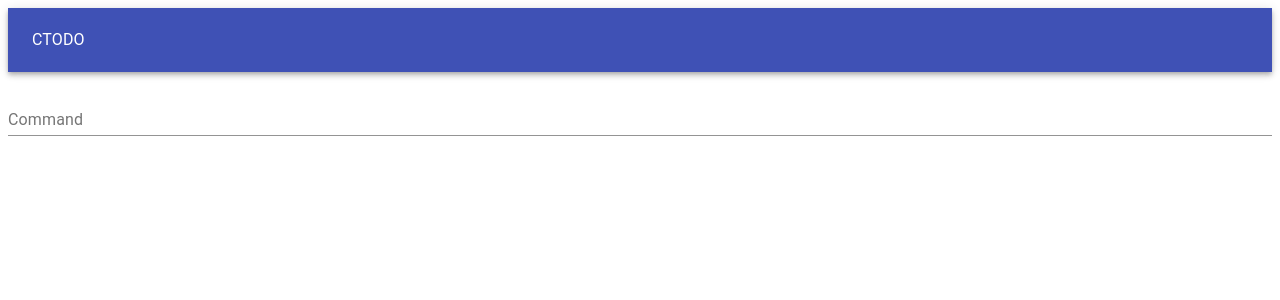
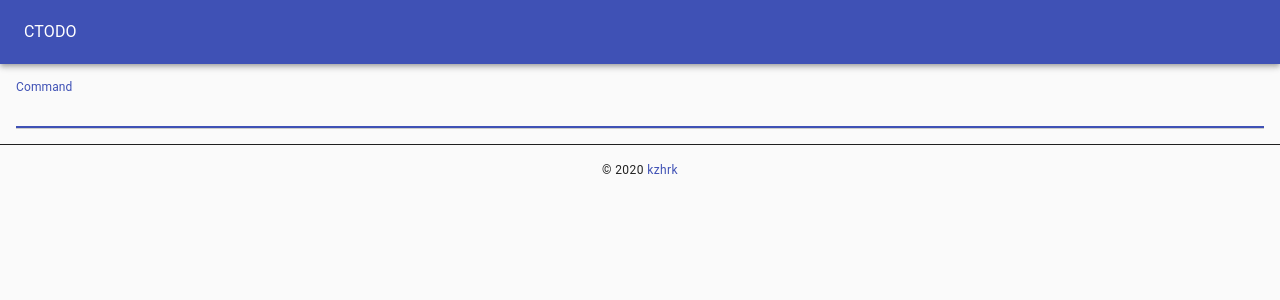
Before and after one commit to kzhrk/ctodo, a Next.js app: page / in a window 1280 px wide. Shown: the top 300 px of the page. Built offline with nearby package versions, Linux system fonts and the light colour scheme.

Commit message:
impl command palette

```diff
--- a/components/CommandPalette.tsx
+++ b/components/CommandPalette.tsx
@@ -1,18 +1,15 @@
 import React, { FormEvent, useState, useEffect } from "react";
 import { List, ListItem, ListItemText, TextField } from "@material-ui/core";
-import { actionCreators as todoActionCreators } from "../stores/todo";
 import { actionCreators as commandActionCreators } from "../stores/command";
 import { connect } from "react-redux";
+import { ListItemStyles, ListWrapStyles, ListStyles } from "../styles";
 
-const { createTodo, deleteTodo } = todoActionCreators;
 const { setCommand, resetCommand } = commandActionCreators;
 
 type Props = {
   command: CommandStore.Command | null;
-  createTodo: (todo: TodoStore.Todo) => void;
-  deleteTodo: (index: number) => void;
-  setCommand: (command: CommandStore.Command) => void;
-  resetCommand: () => void;
+  setCommand: CommandStore.ActionCreators["setCommand"];
+  resetCommand: CommandStore.ActionCreators["resetCommand"];
 };
 
 type DefaultCommand = {
@@ -30,13 +27,24 @@ const CommandPalette: React.FC<Props> = (props) => {
       label: "Delete Todo",
       command: "delete",
     },
-    {
-      label: "Done Todo",
-      command: "done",
-    },
   ];
+
+  let inputRef: HTMLInputElement;
+
+  const listItemStyles = ListItemStyles();
+  const listWrapStyles = ListWrapStyles();
+  const listStyles = ListStyles();
+
   const [typedCommand, setTypedCommand] = useState("");
-  const [commandList, setCommandList] = useState([] as any[]);
+  const [commandList, setCommandList] = useState([] as DefaultCommand[]);
+  const [currentIndex, setCurrentIndex] = useState(0);
+
+  useEffect(() => {
+    if (inputRef) {
+      inputRef.focus();
+    }
+  });
+
   useEffect(() => {
     setCommandList(
       defaultCommandList.filter((command) => {
@@ -44,6 +52,8 @@ const CommandPalette: React.FC<Props> = (props) => {
         return command.label.toLowerCase().indexOf(typedCommand) !== -1;
       })
     );
+
+    setCurrentIndex(0);
   }, [typedCommand]);
 
   const handleSbumit = (e: FormEvent<HTMLFormElement>): void => {
@@ -58,15 +68,40 @@ const CommandPalette: React.FC<Props> = (props) => {
   const handleClickCommand = (command: CommandStore.Command): void => {
     switch (command) {
       case "add": {
+        setCommandList([]);
         props.setCommand(command);
         break;
       }
       case "delete": {
+        setCommandList([]);
         props.setCommand(command);
         break;
       }
       default:
         break;
+    }
+  };
+
+  const handleKeyDownInput = (
+    e: React.KeyboardEvent<HTMLInputElement>
+  ): void => {
+    const key = e.key.toLowerCase();
+
+    if (commandList.length === 0) return;
+
+    if (key === "enter") {
+      const command: CommandStore.Command = commandList[currentIndex].command;
+
+      if (command) {
+        setCommandList([]);
+        props.setCommand(command);
+      }
+    } else if (key === "arrowup") {
+      currentIndex > 0 ? setCurrentIndex(currentIndex - 1) : setCurrentIndex(0);
+    } else if (key === "arrowdown") {
+      currentIndex < commandList.length - 1
+        ? setCurrentIndex(currentIndex + 1)
+        : setCurrentIndex(commandList.length - 1);
     }
   };
 
@@ -78,14 +113,24 @@ const CommandPalette: React.FC<Props> = (props) => {
         id="command"
         label="Command"
         fullWidth={true}
-        margin="normal"
+        margin="none"
         placeholder="Type command"
         onInput={handleInput}
+        onKeyDownCapture={handleKeyDownInput}
+        inputRef={(node) => {
+          inputRef = node;
+        }}
       />
-      <List>
-        {commandList.map((command) => {
+      <div className={listWrapStyles.default}>
+        <List disablePadding className={listStyles.default}>
+          {commandList.map((command, commandIndex) => {
             return (
-            <ListItem dense button key={command.command}>
+              <ListItem
+                key={command.command}
+                className={
+                  commandIndex === currentIndex ? listItemStyles.current : ""
+                }
+              >
                 <ListItemText
                   primary={command.label}
                   onClick={() => handleClickCommand(command.command)}
@@ -94,6 +139,7 @@ const CommandPalette: React.FC<Props> = (props) => {
             );
           })}
         </List>
+      </div>
     </form>
   );
 };
@@ -105,8 +151,6 @@ const mapStateToProps = (state: State) => {
 };
 
 export default connect(mapStateToProps, {
-  createTodo,
-  deleteTodo,
   setCommand,
   resetCommand,
 })(CommandPalette);
--- a/components/InputPalette.tsx
+++ b/components/InputPalette.tsx
@@ -1,48 +1,189 @@
-import React, { FormEvent, useEffect } from "react";
+import React, { useEffect, useState } from "react";
 import { connect } from "react-redux";
 import { List, ListItem, ListItemText, TextField } from "@material-ui/core";
+import { v4 as uuidv4 } from "uuid";
+import { actionCreators as commandActionCreators } from "../stores/command";
+import { actionCreators as todoActionCreators } from "../stores/todo";
+import { ListItemStyles, ListWrapStyles, ListStyles } from "../styles";
+
+const { resetCommand } = commandActionCreators;
+const { createTodo, deleteTodo } = todoActionCreators;
 
 type Props = {
   command: CommandStore.State["command"];
+  todoList: TodoStore.State["todoList"];
+  resetCommand: CommandStore.ActionCreators["resetCommand"];
+  createTodo: TodoStore.ActionCreators["createTodo"];
+  deleteTodo: TodoStore.ActionCreators["deleteTodo"];
 };
 
 const InputPalette: React.FC<Props> = (props) => {
-  const listItems: any[] = [];
   let inputRef: HTMLInputElement;
 
+  const [listItems, setListItems] = useState([] as TodoStore.State["todoList"]);
+  const [typedCommand, setTypedCommand] = useState("");
+  const [currentIndex, setCurrentIndex] = useState(0);
+
+  const listitemStyles = ListItemStyles();
+  const listWrapStyles = ListWrapStyles();
+  const listStyles = ListStyles();
+
   useEffect(() => {
-    if (props.command) {
+    if (inputRef) {
       inputRef.focus();
     }
   });
 
-  const handleSbumit = (e: FormEvent<HTMLFormElement>): void => {
+  useEffect(() => {
+    if (props.command) {
+      if (props.command === "add") {
+        setListItems([]);
+      } else if (props.command === "delete") {
+        setListItems(
+          props.todoList.filter((todo) => {
+            if (typedCommand === "") return false;
+            return todo.task.indexOf(typedCommand) !== -1;
+          })
+        );
+      }
+    }
+  }, [typedCommand]);
+
+  useEffect(() => {
+    setCurrentIndex(0);
+  }, [listItems]);
+
+  const handleSubmit = (e: React.FormEvent<HTMLFormElement>): void => {
     e.preventDefault();
+  };
+
+  const handleInput = (e: React.ChangeEvent<HTMLInputElement>): void => {
+    e.preventDefault();
+    setTypedCommand((e.target as HTMLInputElement).value);
+  };
+
+  const handleKeyDownInput = (
+    e: React.KeyboardEvent<HTMLInputElement>
+  ): void => {
+    const key = e.key.toLowerCase();
+
+    if (key === "escape") {
+      props.resetCommand();
+    } else if (
+      props.command === "add" &&
+      key === "enter" &&
+      typedCommand !== ""
+    ) {
+      props.createTodo({
+        id: uuidv4(),
+        checked: false,
+        done: false,
+        task: typedCommand,
+        atStart: new Date().getTime(),
+        atEnd: new Date().getTime(),
+        memo: "",
+      });
+
+      inputRef.value = "";
+      setTypedCommand("");
+    } else if (props.command === "delete" && key === "enter") {
+      const target = listItems[currentIndex];
+
+      if (target) {
+        props.deleteTodo(props.todoList.indexOf(target));
+
+        setListItems(
+          props.todoList.filter((todo) => {
+            return todo.task.indexOf(typedCommand) !== -1;
+          })
+        );
+      }
+    } else if (props.command === "delete" && key === "arrowup") {
+      currentIndex > 0 ? setCurrentIndex(currentIndex - 1) : setCurrentIndex(0);
+    } else if (props.command === "delete" && key === "arrowdown") {
+      currentIndex < listItems.length - 1
+        ? setCurrentIndex(currentIndex + 1)
+        : setCurrentIndex(listItems.length - 1);
+    }
+  };
+
+  const handleClickItem = (todo: TodoStore.Todo): void => {
+    if (props.command === "delete") {
+      props.deleteTodo(props.todoList.indexOf(todo));
+
+      setListItems(
+        props.todoList.filter((todo) => {
+          if (typedCommand === "") return false;
+          return todo.task.indexOf(typedCommand) !== -1;
+        })
+      );
+    }
+  };
+
+  const handleBlur = (): void => {
+    inputRef.value = "";
+    setTypedCommand("");
+    props.resetCommand();
+  };
+
+  const getInputLabel = (): string => {
+    switch (props.command) {
+      case "add":
+        return "Add Todo";
+      case "delete":
+        return "Delete Todo";
+      default:
+        return "Error (Please press ESC...)";
+    }
+  };
+
+  const getInputPlaceholder = (): string => {
+    switch (props.command) {
+      case "add":
+        return "Type your task";
+      case "delete":
+        return "Type your task for pick up";
+      default:
+        return "Error (Please press ESC...)";
+    }
   };
 
   if (props.command === null) return null;
 
   return (
-    <form noValidate autoComplete="off" onSubmit={handleSbumit}>
+    <form noValidate autoComplete="off" onSubmit={handleSubmit}>
       <TextField
         id="input"
-        label="Input Field"
+        label={getInputLabel()}
         fullWidth={true}
-        margin="normal"
-        placeholder=""
+        margin="none"
+        placeholder={getInputPlaceholder()}
         inputRef={(node) => {
           inputRef = node;
         }}
+        onChange={handleInput}
+        onKeyDownCapture={handleKeyDownInput}
+        onBlur={handleBlur}
       />
-      <List>
-        {listItems.map((item, itemIndex) => {
-          return (
-            <ListItem dense button key={itemIndex}>
-              <ListItemText primary={item.label} />
-            </ListItem>
-          );
-        })}
-      </List>
+      <div className={listWrapStyles.default}>
+        <List disablePadding className={listStyles.default}>
+          {listItems.map((todo, todoIndex) => {
+            return (
+              <ListItem
+                dense
+                button
+                key={todo.id}
+                className={
+                  todoIndex === currentIndex ? listitemStyles.current : ""
+                }
+                onClick={() => handleClickItem(todo)}
+              >
+                <ListItemText primary={todo.task} />
+              </ListItem>
+            );
+          })}
+        </List>
+      </div>
     </form>
   );
 };
@@ -50,7 +191,12 @@ const InputPalette: React.FC<Props> = (props) => {
 const mapStateToProps = (state: State) => {
   return {
     command: state.command.command,
+    todoList: state.todo.todoList,
   };
 };
 
-export default connect(mapStateToProps, {})(InputPalette);
+export default connect(mapStateToProps, {
+  resetCommand,
+  createTodo,
+  deleteTodo,
+})(InputPalette);
--- a/components/TodoList.tsx
+++ b/components/TodoList.tsx
@@ -13,7 +13,7 @@ const { updateTodo } = actionCreators;
 
 type Props = {
   todoList: TodoStore.State["todoList"];
-  updateTodo: (todo: TodoStore.Todo) => void;
+  updateTodo: TodoStore.ActionCreators["updateTodo"];
 };
 
 const TodoList: React.FC<Props> = (props) => {
@@ -25,7 +25,7 @@ const TodoList: React.FC<Props> = (props) => {
   };
 
   return (
-    <List>
+    <List disablePadding>
       {props.todoList.map((todo: TodoStore.Todo) => {
         return (
           <ListItem
--- a/package.json
+++ b/package.json
@@ -16,7 +16,8 @@
     "react": "^16.13.0",
     "react-dom": "^16.13.0",
     "react-redux": "^7.2.0",
-    "styled-components": "^5.0.0"
+    "styled-components": "^5.0.0",
+    "uuid": "^8.0.0"
   },
   "devDependencies": {
     "@types/node": "12.0.12",
@@ -24,6 +25,7 @@
     "@types/react-dom": "16.8.4",
     "@types/react-redux": "^7.1.7",
     "@types/styled-components": "5.0.1",
+    "@types/uuid": "^7.0.3",
     "@typescript-eslint/eslint-plugin": "^2.28.0",
     "@typescript-eslint/parser": "^2.28.0",
     "babel-plugin-styled-components": "^1.10.0",
--- a/pages/index.tsx
+++ b/pages/index.tsx
@@ -4,8 +4,9 @@ import { Provider } from "react-redux";
 import TodoList from "../components/TodoList";
 import CommandPalette from "../components/CommandPalette";
 import InputPalette from "../components/InputPalette";
-import { AppBar, Toolbar, Typography } from "@material-ui/core";
+import { AppBar, Toolbar, Typography, Box, Link } from "@material-ui/core";
 import { saveState } from "../utils/localStorage";
+import CssBaseline from "@material-ui/core/CssBaseline";
 
 store.subscribe(() => {
   saveState(store.getState().todo);
@@ -14,14 +15,25 @@ store.subscribe(() => {
 const App: React.FC = () => {
   return (
     <Provider store={store}>
+      <CssBaseline />
       <AppBar position="sticky">
         <Toolbar>
           <Typography>CTODO</Typography>
         </Toolbar>
       </AppBar>
-      <CommandPalette />
-      <InputPalette />
-      <TodoList />
+      <Box p={2}>
+        <CommandPalette />
+        <InputPalette />
+        <TodoList />
+      </Box>
+      <Box component="footer" borderTop={1} p={2}>
+        <Typography align="center" component="footer" variant="caption">
+          &copy; 2020{" "}
+          <Link href="https://github.com/kzhrk" target="_blank" rel="noopener">
+            kzhrk
+          </Link>
+        </Typography>
+      </Box>
     </Provider>
   );
 };
--- /dev/null
+++ b/styles/index.ts
@@ -0,0 +1,26 @@
+import { makeStyles } from "@material-ui/core";
+
+export const ListItemStyles = makeStyles({
+  current: {
+    backgroundColor: "#eee",
+  },
+});
+
+export const ListWrapStyles = makeStyles({
+  default: {
+    position: "relative",
+  },
+});
+
+export const ListStyles = makeStyles({
+  default: {
+    position: "absolute",
+    top: 0,
+    left: 0,
+    zIndex: 2,
+    width: "100%",
+    backgroundColor: "#fff",
+    border: "1px solid #cccccc",
+    borderTop: "none",
+  },
+});
--- a/types/stores/todo.d.ts
+++ b/types/stores/todo.d.ts
@@ -26,6 +26,12 @@ namespace TodoStore {
     todo: Todo;
   }
 
+  interface ActionCreators {
+    createTodo: (todo: Todo) => void;
+    deleteTodo: (index: number) => void;
+    updateTodo: (todo: Todo) => void;
+  }
+
   export type TodoActions =
     | CreateTodoAction
     | DeleteTodoAction
```
Also changed, not shown: types/stores/command.d.ts (+6 -1 lines), 1 other file (tests, documents, lock files or other folders). Lines whose indentation alone changed are shown as unchanged.
